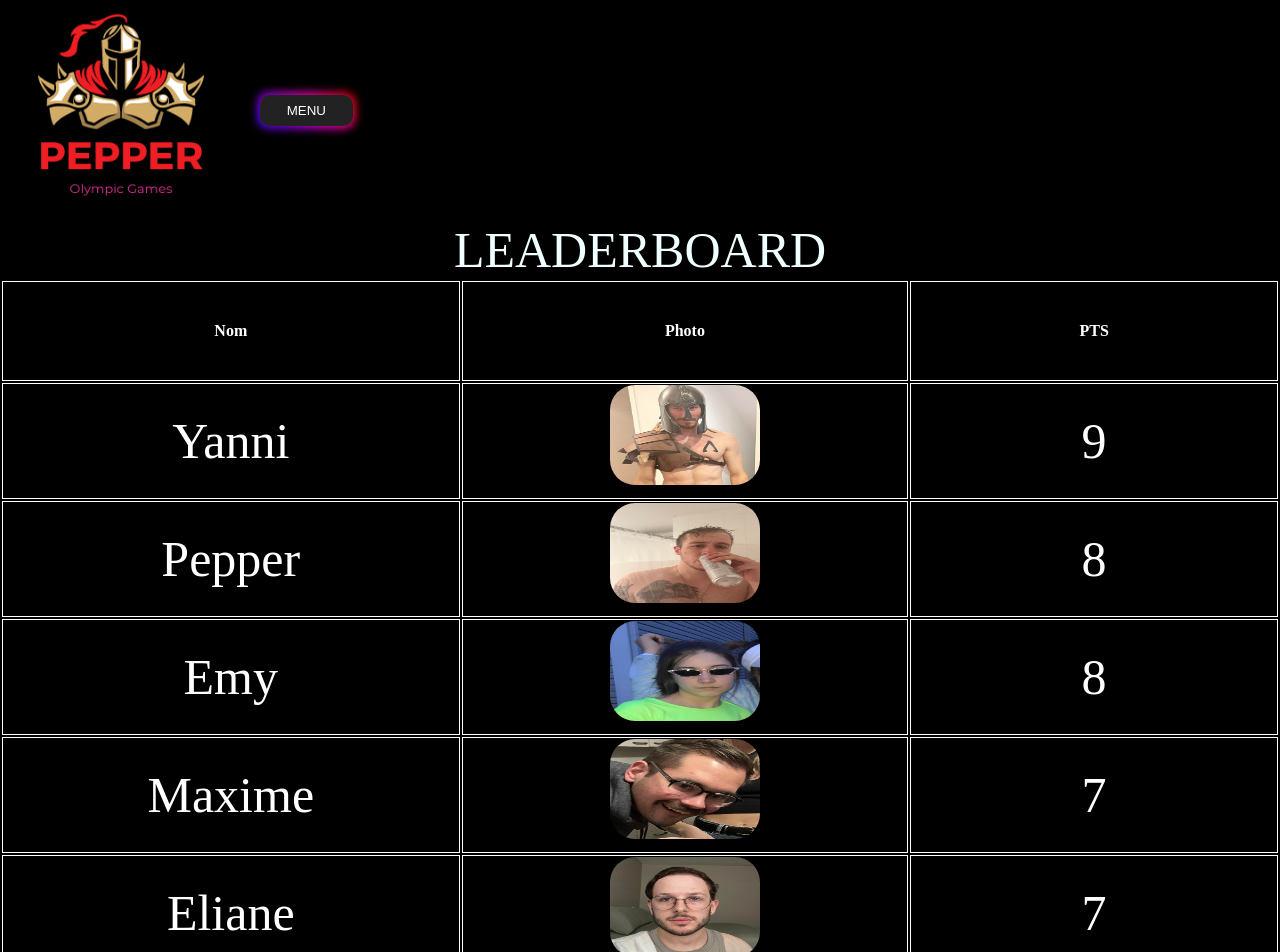
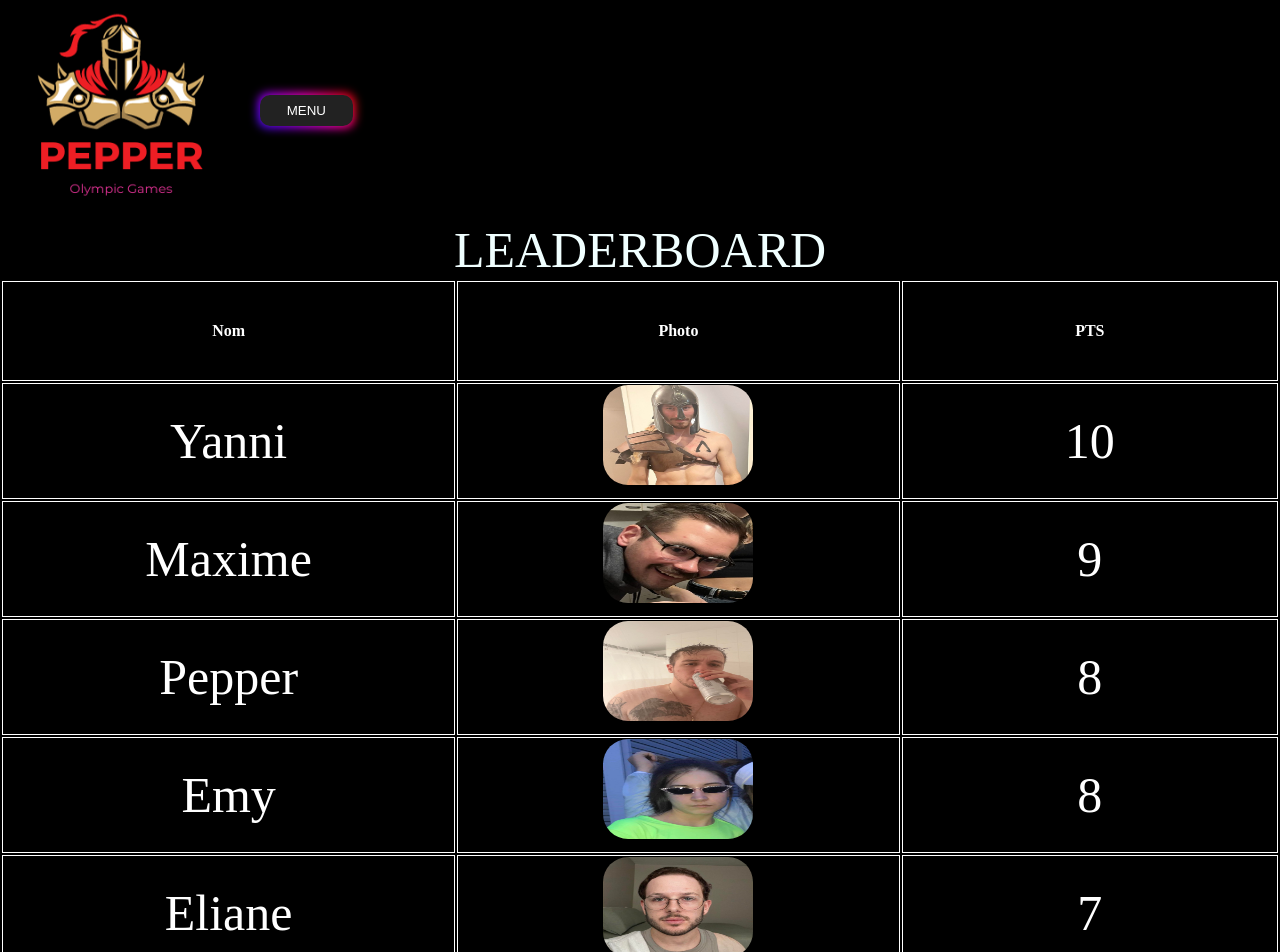
Before and after one commit to Dplayerz/WebAppChalet, a React (Vite) app: page / in a window 1280 px wide. Shown: the top 952 px of the page. Built offline with nearby package versions, Linux system fonts and the light colour scheme.

Commit message:
Update Leader.tsx

```diff
--- a/src/Leader.tsx
+++ b/src/Leader.tsx
@@ -64,7 +64,7 @@ function AleArr() {
 const data = [
   { Nom: "Pepper", Photo: <Photo />, PTS: 8 },
   { Nom: "Alice", Photo: <AliceArr />, PTS: 5 },
-  { Nom: "Maxime", Photo: <MaxArr />, PTS: 7 },
+  { Nom: "Maxime", Photo: <MaxArr />, PTS: 9 },
   { Nom: "Steve", Photo: <SteveArr />, PTS: 2 },
   { Nom: "Kath", Photo: <KathArr />, PTS: 2 },
   { Nom: "Cath", Photo: <CathArr />, PTS: 0 },
@@ -73,7 +73,7 @@ const data = [
   { Nom: "Emy", Photo: <EmyArr />, PTS: 8 },
   { Nom: "Youri", Photo: <YouriArr />, PTS: 0 },
   { Nom: "Mari", Photo: <MariArr />, PTS: 5 },
-  { Nom: "Yanni", Photo: <BugX />, PTS: 9 },
+  { Nom: "Yanni", Photo: <BugX />, PTS: 10 },
   { Nom: "Médé", Photo: 0, PTS:  2 },
 { Nom: "Alexe", Photo: <AleArr />, PTS: 7 },
 ];
```
